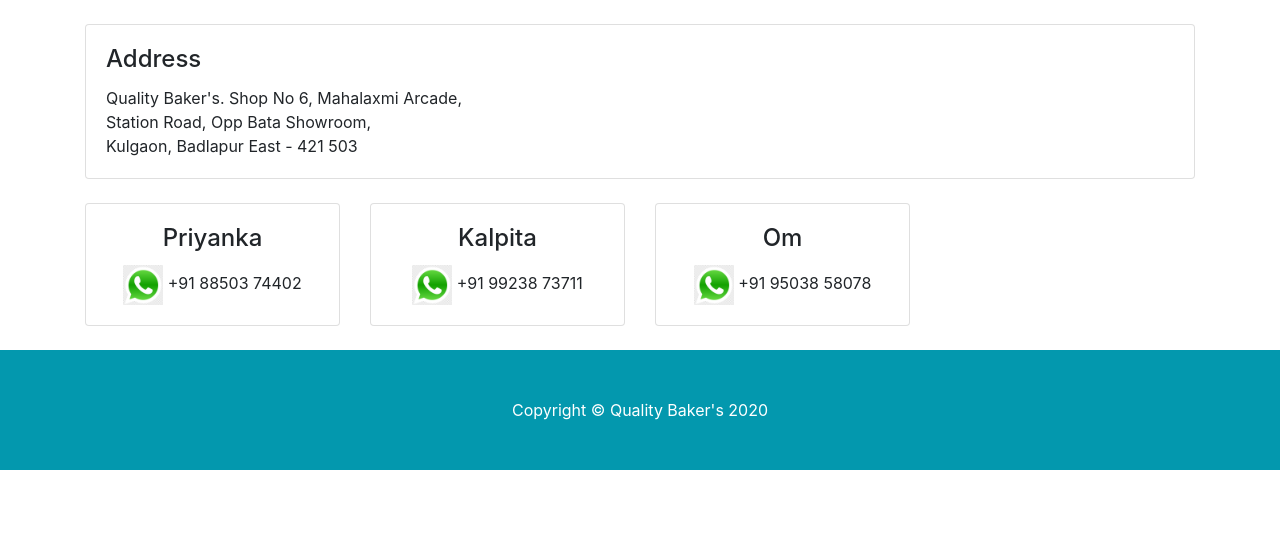
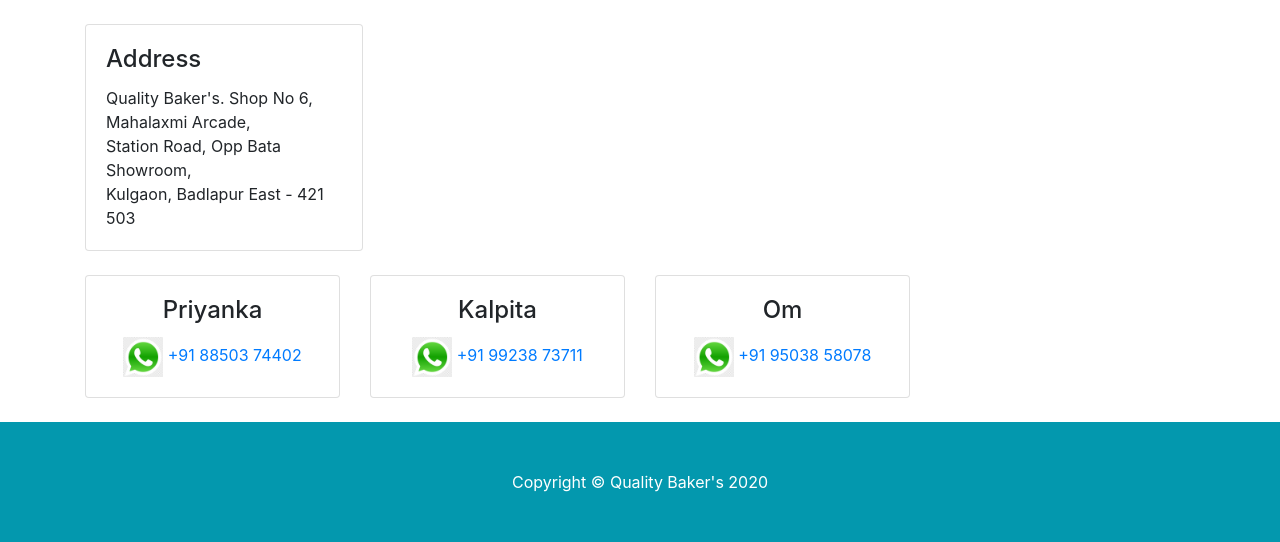
Before and after one commit to adi007me/quality-bakers, a PHP site: page /contact.html in a window 1280 px wide. Shown: the part 302-844 px from the top of the page. Before the commit the page ends 772 px from the top, so only its background shows below. Run offline with PHP 8.4, Linux system fonts and the light colour scheme; some libraries are stand-ins or nearby versions.

Commit message:
Added whatsapp link

```diff
--- a/contact.html
+++ b/contact.html
@@ -95,7 +95,10 @@
                         <h4 class="card-title">Priyanka</h4>
                         <p class="card-text">
                             <img src="img/whatsapp-icon.jpg" class="whatsapp-icon" />
-                            +91 88503 74402
+                            <a href="https://wa.me/918850374402">
+                                +91 88503 74402
+                            </a>
+
                         </p>
                     </div>
                 </div>
@@ -107,7 +110,9 @@
                         <h4 class="card-title">Kalpita</h4>
                         <p class="card-text">
                             <img src="img/whatsapp-icon.jpg" class="whatsapp-icon" />
-                            +91 99238 73711
+                            <a href="https://wa.me/919923873711">
+                                +91 99238 73711
+                            </a>
                         </p>
                     </div>
                 </div>
@@ -119,7 +124,9 @@
                         <h4 class="card-title">Om</h4>
                         <p class="card-text">
                             <img src="img/whatsapp-icon.jpg" class="whatsapp-icon" />
-                            +91 95038 58078
+                            <a href="https://wa.me/919503858078">
+                                +91 95038 58078
+                            </a>
                         </p>
                     </div>
                 </div>
--- a/css/site.css
+++ b/css/site.css
@@ -34,7 +34,8 @@
 }
 
 .address {
-  max-width: 100%;
+  /* max-width: 100%; */
+  display: inline-block;
   padding: 0;
 }
 
@@ -67,3 +68,7 @@
 .recipes {
   margin: 20px 0;
 }
+
+.marker {
+  width: 30px
+}
--- a/js/site.js
+++ b/js/site.js
@@ -1,10 +1,10 @@
-function initMap() {
-  // The location of Uluru
-  // 19.164865,73.2367913,17z
-  var uluru = {lat: 19.164865, lng: 73.2367913};
-  // The map, centered at Uluru
-  var map = new google.maps.Map(
-      document.getElementById('map'), {zoom: 4, center: uluru});
-  // The marker, positioned at Uluru
-  var marker = new google.maps.Marker({position: uluru, map: map});
-}
+// function initMap() {
+//   // The location of Uluru
+//   // 19.164865,73.2367913,17z
+//   var uluru = {lat: 19.164865, lng: 73.2367913};
+//   // The map, centered at Uluru
+//   var map = new google.maps.Map(
+//       document.getElementById('map'), {zoom: 4, center: uluru});
+//   // The marker, positioned at Uluru
+//   var marker = new google.maps.Marker({position: uluru, map: map});
+// }
```
Also changed, not shown: img/googlemap.jpg (added), img/marker.png (added).
